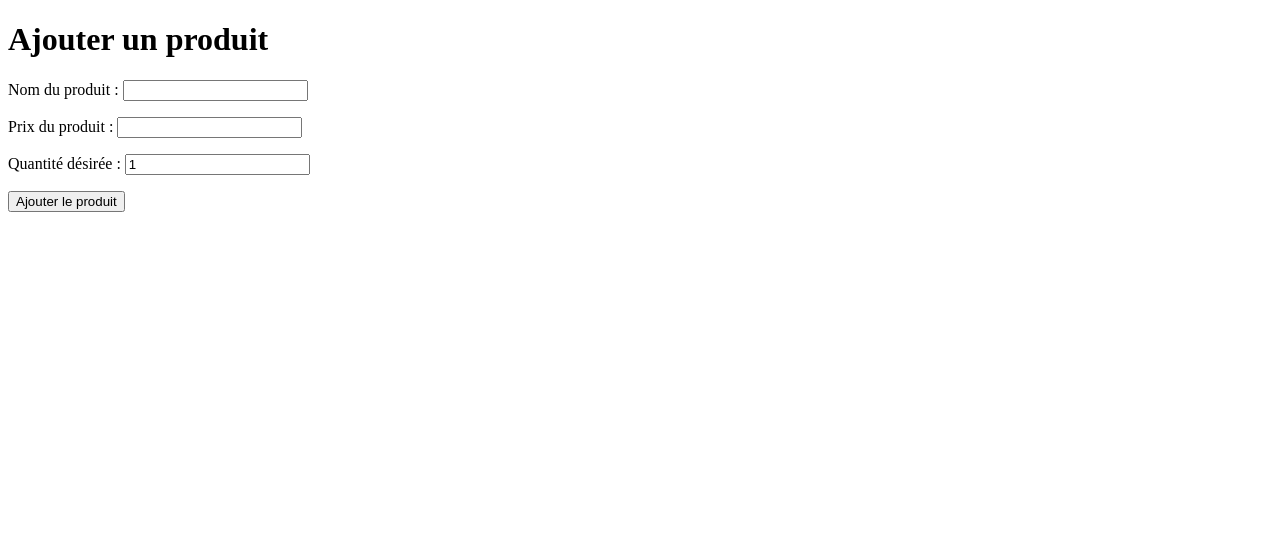
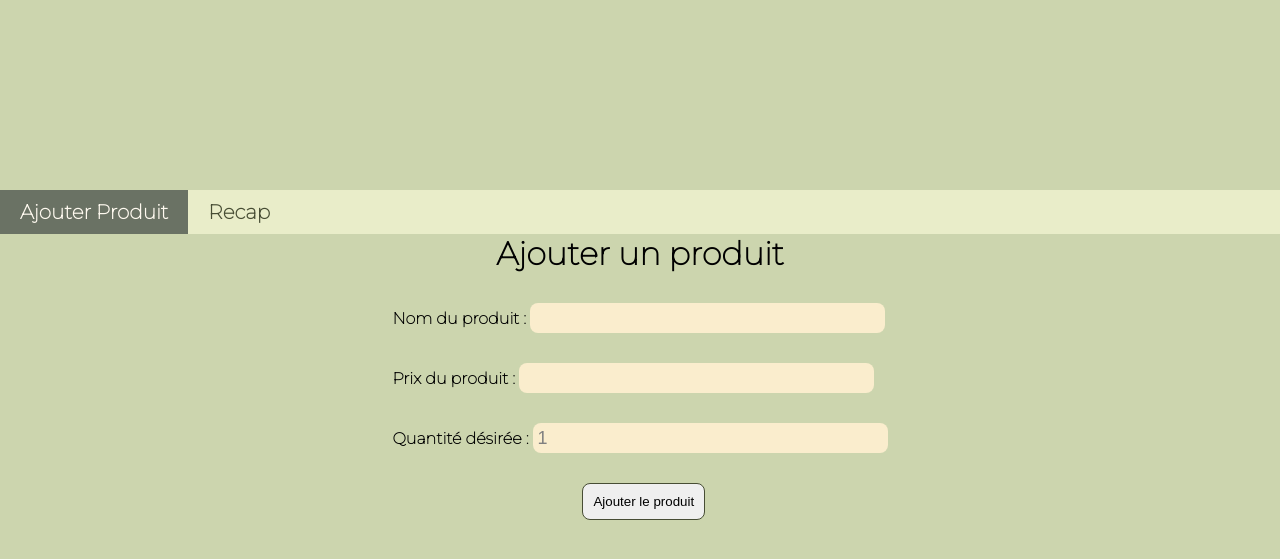
Before and after one commit to Bazurogg/1st_Appli---PHP, a PHP site: page / in a window 1280 px wide. Shown: the top 559 px of the page. Run offline with PHP 8.4, Linux system fonts and the light colour scheme.

Commit message:
Adding navbar + CSS

```diff
--- a/index.php
+++ b/index.php
@@ -4,36 +4,54 @@
     <meta charset="UTF-8">
     <meta http-equiv="X-UA-Compatible" content="IE=edge">
     <meta name="viewport" content="width=device-width, initial-scale=1.0">
+    <link rel=stylesheet href="style.css">
+    <link rel="preconnect" href="https://fonts.googleapis.com">
+    <link rel="preconnect" href="https://fonts.gstatic.com" crossorigin>
+    <link href="https://fonts.googleapis.com/css2?family=Montserrat:wght@100&display=swap" rel="stylesheet">
     <title>Ajout produit</title>
 </head>
 <body>
+
+    <div class="maincontent">
+
+    <nav>
+        <ul style="list-style: none;">
+            <li><a class="active" href="./index.php">Ajouter Produit</a></li>
+            <li><a href="./recap.php">Recap</a></li>
+        </ul>
+    </nav>
+
         <h1>Ajouter un produit</h1>
-    <form action="traitement.php" method="post">
+
+        <form id=addform action="traitement.php" method="post">
             <!-- "action" indique la cible du formulaire lorsque le utilisateur soumet le formulaire -->
             <!-- "method" indique par quelle méthode les donées du formulaire seront transmise au serveur  -->
             <p>
                 <label>
                     Nom du produit :
-                <input type="text" name="name">
+                    <input id="prodname" type="text" name="name">
                 </label>
             </p>
             <p>
                 <label>
                     Prix du produit :
-                <input type="number" step="any"  name="price">
+                    <input id="prodprice" type="number" step="any"  name="price">
                 </label>
 
             </p>
             <p>
                 <label>
                     Quantité désirée :
-                <input type="number" name="qtt" value="1">
+                    <input id="prodquantity" ="type="number" name="qtt" value="1">
                 </label>
             </p>
             <p>
-            <input type="submit" name="submit" value="Ajouter le produit">
+                <input id="addbutton" type="submit" name="submit" value="Ajouter le produit">
             </p>
+
         </form>
+
+    </div>
 
 </body>
 </html>
--- /dev/null
+++ b/style.css
@@ -0,0 +1,86 @@
+*{
+    margin: 0;
+    padding: 0;
+}
+
+body{
+    background-color: #CCD5AE;
+}
+
+h1{
+    font-family: 'Montserrat', sans-serif;
+}
+
+.maincontent{
+    display: flex;
+    flex-direction: column;
+    align-items: center;
+    margin-top: 190px;
+}
+
+nav{
+    width: 100%;
+    background-color: #E9EDC9;
+}
+
+ul{
+    width: 100%;
+    background-color: #E9EDC9;
+
+}
+
+li{
+    float: left;
+}
+
+li a:hover:not(.active) {
+    background-color: #111;
+    color: #E9EDC9;
+}
+
+.active {
+    background-color: #6a7264;
+    color:floralwhite
+}
+
+li a{
+    display: block;
+    text-decoration: none;
+    font-family: 'Montserrat', sans-serif;
+    font-size: 20px;
+    font-weight: bold;
+    color: #474d34;
+    padding: 10px 20px;
+}
+
+/* #addform{
+} */
+
+label{
+    font-family: 'Montserrat', sans-serif;
+    font-weight: bold;
+}
+
+p{
+    margin: 30px;
+    font-family: 'Montserrat', sans-serif;
+}
+
+#addbutton{
+    margin-left: 190px;
+    padding: 10px;
+    border-radius: 8px;
+    border: solid 1px #474d34;
+}
+
+#prodname, #prodprice, #prodquantity{
+    height: 30px;
+    width: 350px;
+    padding-left: 5px;
+    border: none;
+    background-color: #FAEDCD;
+    color: grey;
+    font-size: 18px;
+    outline: none;
+    border-radius: 8px;
+}
```
Also changed, not shown: recap.php (+15 -2 lines), assets/FlatDesign_BG_01.jpg (added). Lines whose indentation alone changed are shown as unchanged.
